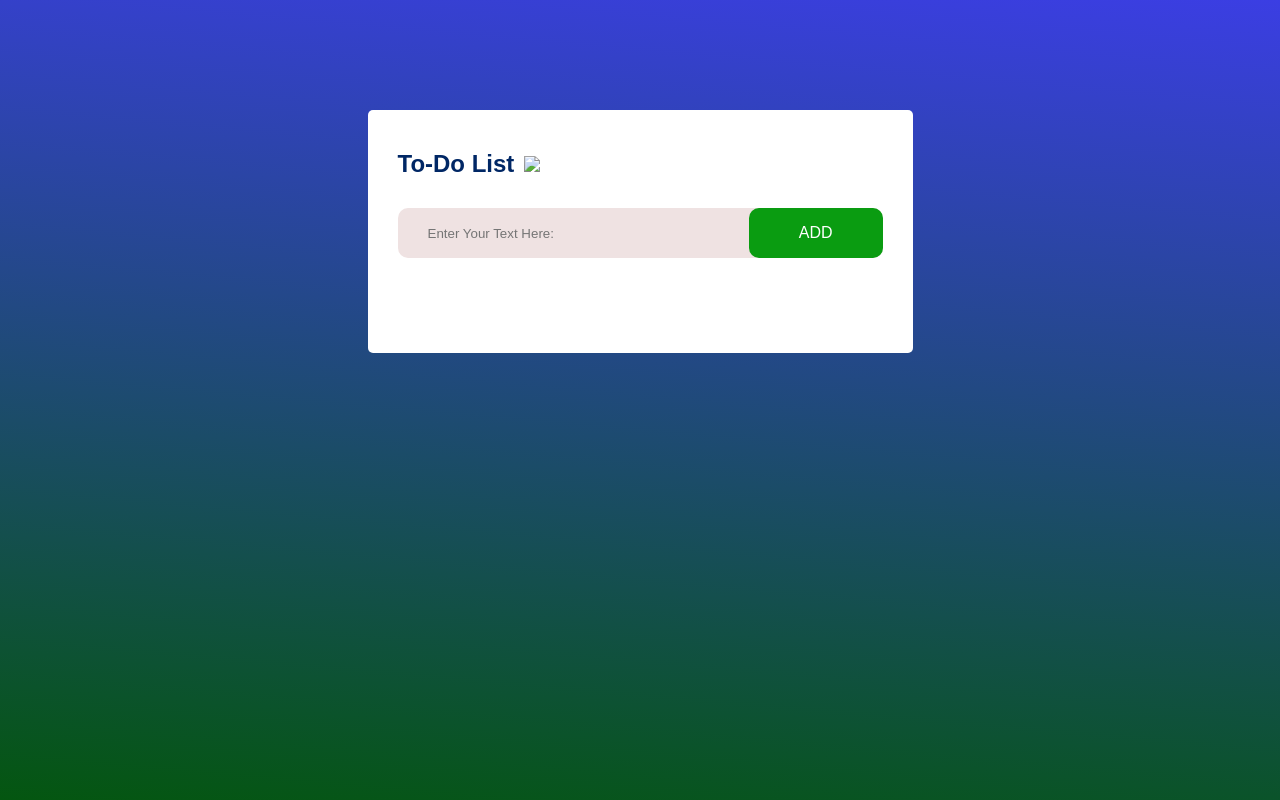
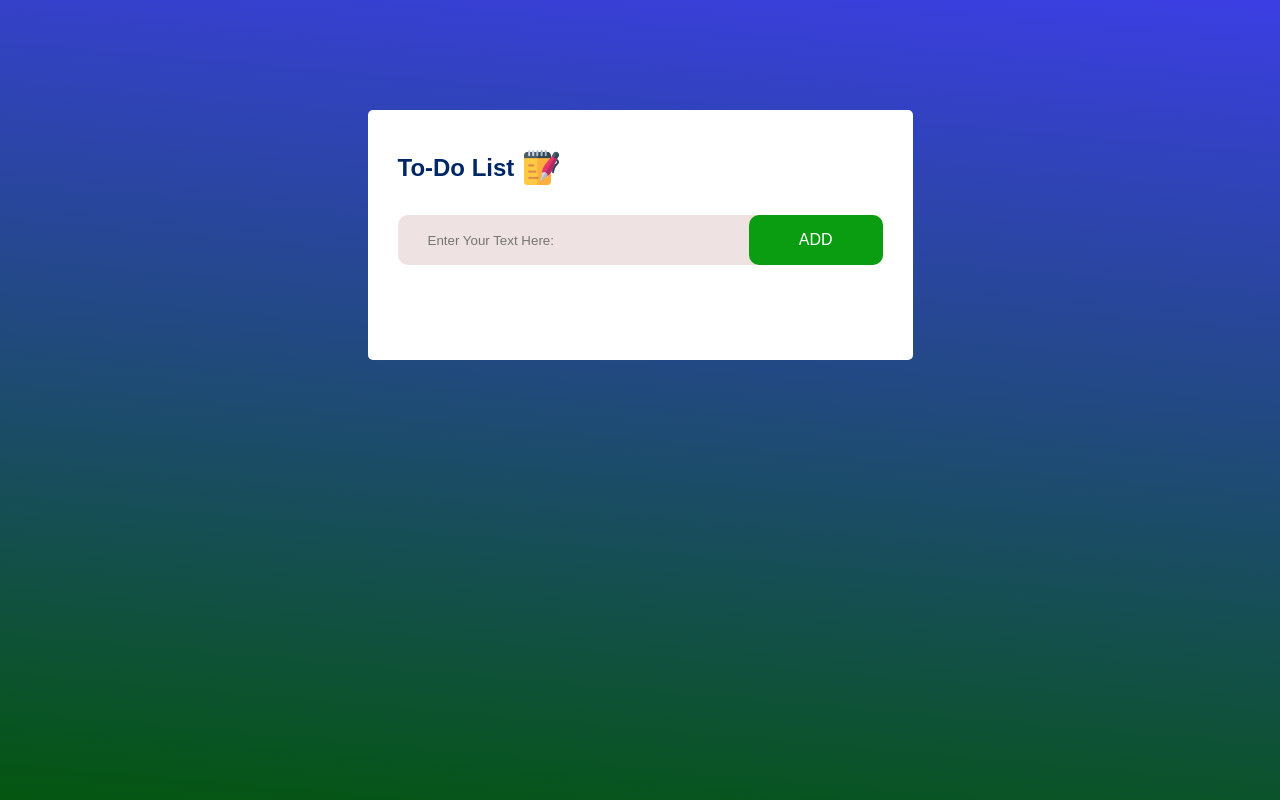
Before and after one commit to RohitSinha2001/to-do-list, a plain HTML site: page index.html in a window 1280 px wide. Drawn offline with Linux system fonts and the light colour scheme.

Commit message:
Update index.html

```diff
--- a/index.html
+++ b/index.html
@@ -11,7 +11,7 @@
 
     <div class="container">
         <div class="todo-app">
-            <h2>To-Do List<img src="images/notes.png"></h2>
+            <h2>To-Do List<img src="notes.png"></h2>
             <div class="row">
                <input type="text" id="input-box" placeholder="Enter Your Text Here:">
                <button onclick="addTask()">ADD</button>
```
